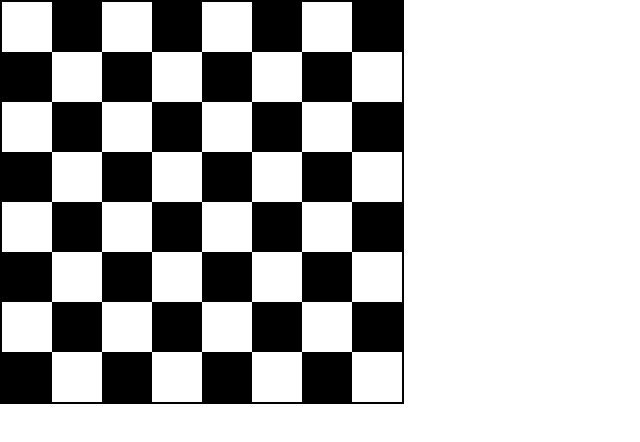
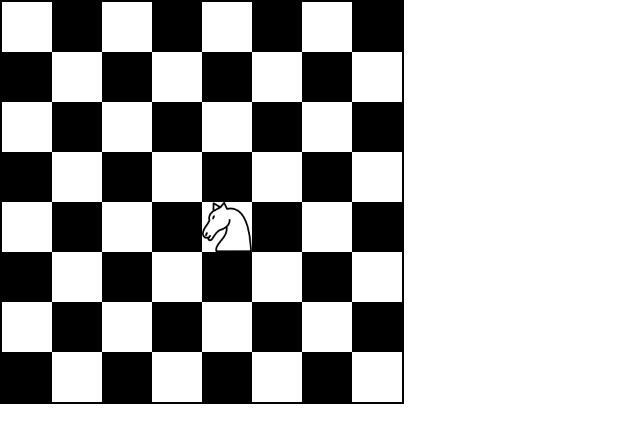
Before and after one commit to kaerukuujo/knightmovepractice, a plain HTML site: page index.html in a window 1280 px wide. Shown: the full height of the page, 0-640 px from the left. Drawn offline with Linux system fonts and the light colour scheme.

Commit message:
chess board drawn to screen + knight movable

```diff
--- a/index.html
+++ b/index.html
@@ -13,11 +13,16 @@
             /* background-color: black; */
             border: 2px black solid;
         }
+        .container {
+            display: flex;
+        }
     </style>
 </head>
 <body>
     <h1 class="output"></h1>
-    <canvas></canvas>
+    <div class="container">
+        <canvas></canvas>
+    </div>
     <script src="index.js"></script>
 </body>
 </html>
--- a/index.js
+++ b/index.js
@@ -1,9 +1,10 @@
 const canvas = document.querySelector('canvas');
 const c = canvas.getContext('2d');
-
-
 canvas.width = 400;
 canvas.height = 400;
+
+let mouseX = 0;
+let mouseY = 0;
 
 const board = [
     [0, 0, 0, 0, 0, 0, 0, 0],
@@ -29,7 +30,7 @@ function drawSquares(){
                 c.fillRect(x, y, x + 50, y + 50);
                 x += 50;
             } else {
-                c.fillStyle = 'rgb(0, 0, 0)'
+                c.fillStyle = 'rgb(0, 0, 0)';
                 c.fillRect(x, y, x + 50, y + 50);
                 x += 50;
             }
@@ -38,4 +39,55 @@ function drawSquares(){
     }
 }
 
-drawSquares();
+class knight{
+    constructor(){
+        this.width = 50;
+        this.height = 50;
+        this.image = new Image();
+        this.image.src = './img/knight.png';
+        this.position = {
+            x: 200,
+            y: 200
+        };
+    }
+
+    draw(){
+        // this.image.width = 50;
+        // this.image.height = 50;
+        this.image.onload =
+        c.drawImage(
+            this.image,
+            this.position.x,
+            this.position.y,
+            this.width,
+            this.height
+        );
+    }
+
+    update(){
+        this.draw();
+    }
+
+}
+
+function animate(){
+    const frame = requestAnimationFrame(animate);
+    c.clearRect(0, 0, canvas.width, canvas.height);
+    drawSquares();
+    knightPiece.update();
+}
+
+const knightPiece = new knight();
+
+// drawSquares();
+animate();
+
+canvas.addEventListener('mousemove', (event) => {
+    mouseX = Math.floor((event.clientX * 2) / 100);
+    mouseY = Math.floor((event.clientY * 2) / 100);
+});
+canvas.addEventListener('click', () => {
+    console.log(`mouseX: ${mouseX}, mouseY: ${mouseY}`);
+    knightPiece.position.x = mouseX * 50;
+    knightPiece.position.y = mouseY * 50;
+})
```
Also changed, not shown: img/knight.png (added).
